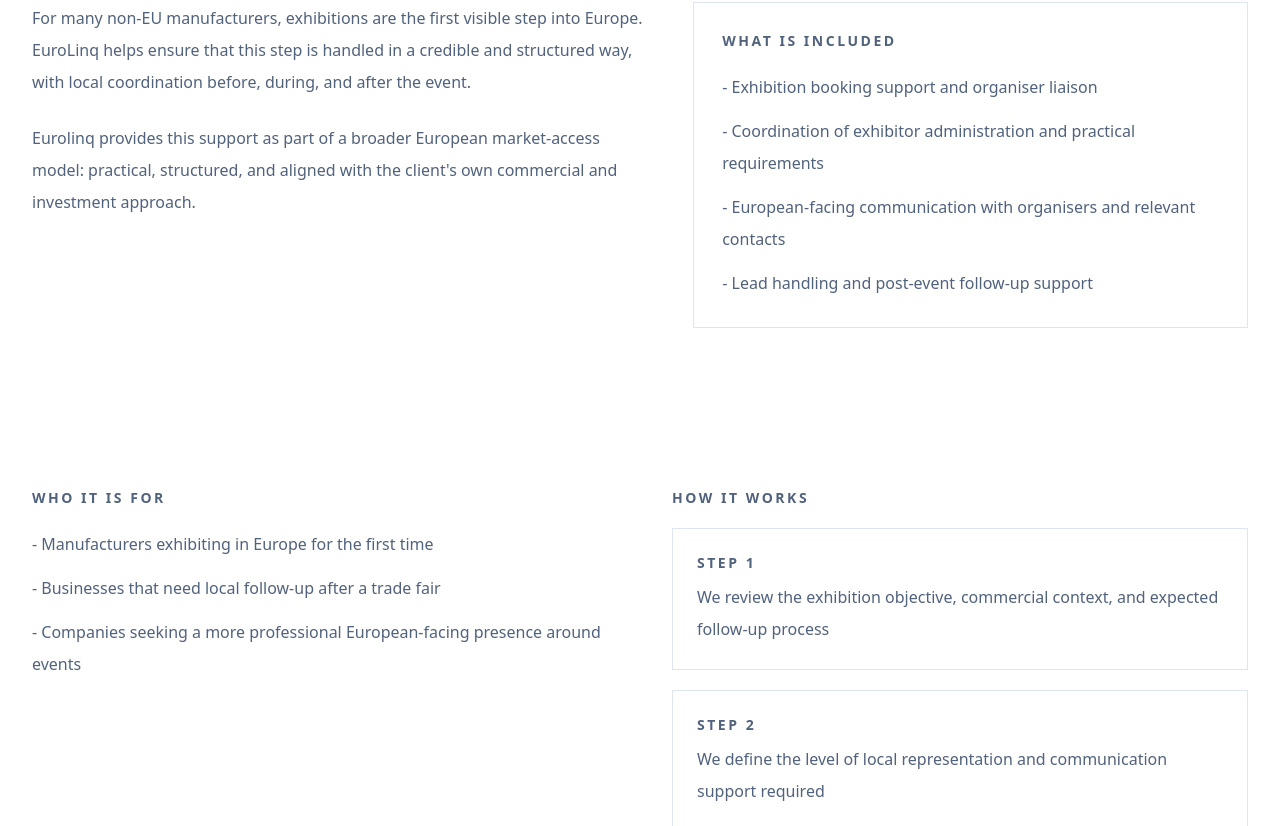
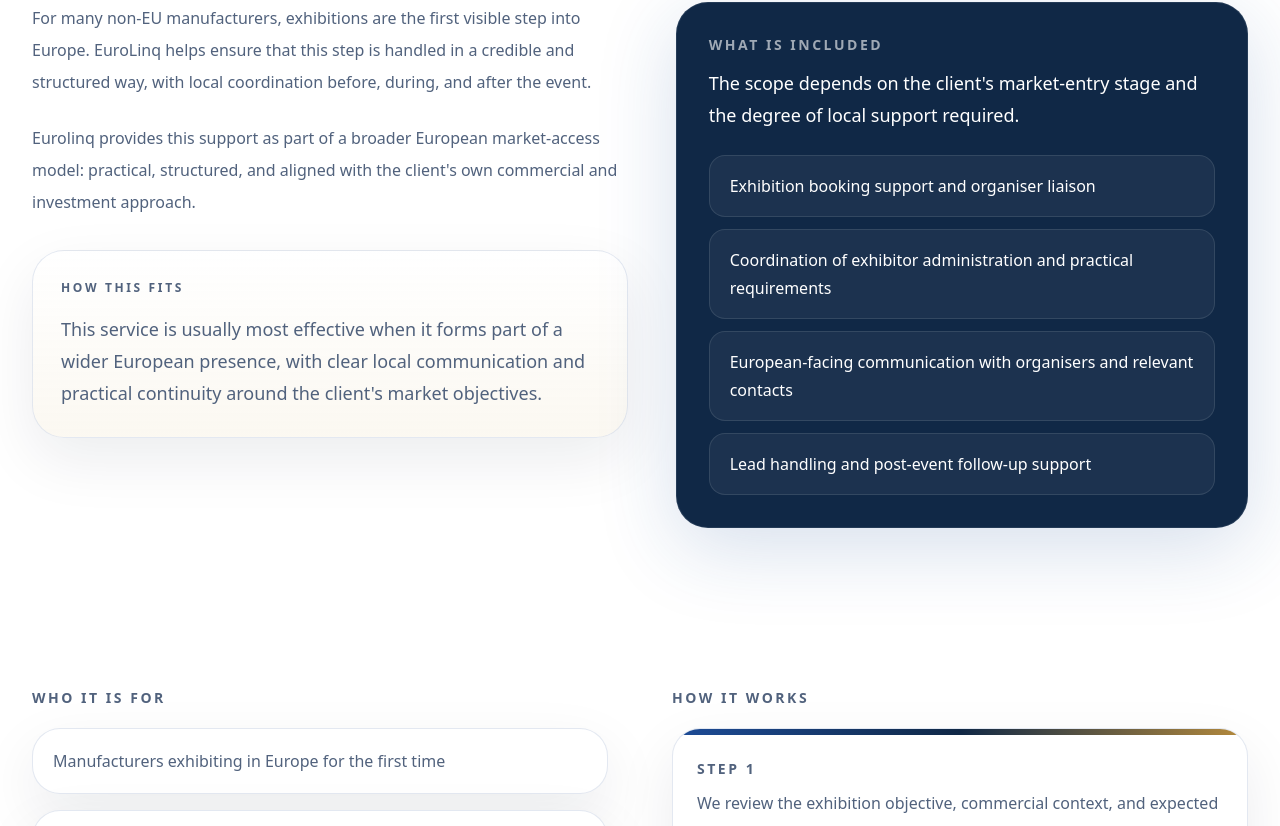
Before and after one commit to davimont62-maker/eurogateway-partners, a Next.js app: page /exhibition-representation in a window 1280 px wide. Shown: the part 574-1400 px from the top of the page. Built offline with nearby package versions, Linux system fonts and the light colour scheme.

Commit message:
Refine about and service detail pages

```diff
--- a/app/about/page.tsx
+++ b/app/about/page.tsx
@@ -20,24 +20,35 @@
       />
 
       <section className="section-space">
-        <div className="container-shell grid gap-12 lg:grid-cols-[1.1fr_0.9fr]">
+        <div className="container-shell grid gap-12 lg:grid-cols-[1.05fr_0.95fr]">
+          <div className="space-y-8">
             <div className="prose-copy space-y-6">
               <p>
-              Our role is to help clients build a European presence that reflects their commercial
-              objectives, route-to-market priorities, and intended level of investment. That may
-              involve representation, contact-point support, sales coordination, exhibition support,
-              or operational follow-through.
+                Our role is to help clients build a European presence that reflects their
+                commercial objectives, route-to-market priorities, and intended level of
+                investment. That may involve representation, contact-point support, sales
+                coordination, exhibition support, or operational follow-through.
               </p>
               <p>
-              The central principle is flexibility. Some clients are testing the market. Some need
-              a stronger local commercial interface. Others require a broader support model that
-              creates continuity across buyers, organisers, distributors, logistics providers, and
-              documentation workstreams.
+                The central principle is flexibility. Some clients are testing the market. Some
+                need a stronger local commercial interface. Others require a broader support model
+                that creates continuity across buyers, organisers, distributors, logistics
+                providers, and documentation workstreams.
               </p>
               <p>
-              In each case, Eurolinq&apos;s value lies in acting as a trusted intermediary between the
-              client company and the European market.
+                In each case, Eurolinq&apos;s value lies in acting as a trusted intermediary between
+                the client company and the European market.
               </p>
+            </div>
+
+            <div className="rounded-[2rem] border border-line/70 bg-[linear-gradient(180deg,rgba(255,255,255,0.98),rgba(244,235,215,0.38))] p-7 shadow-soft">
+              <p className="eyebrow">What this means in practice</p>
+              <p className="mt-4 text-lg leading-8 text-slate">
+                We do not force clients into a standard setup. We help define an appropriate level
+                of presence, communication, and coordination based on what the European market is
+                likely to expect and what the client is genuinely ready to support.
+              </p>
+            </div>
           </div>
 
           <div className="overflow-hidden rounded-3xl border border-line/70 bg-[linear-gradient(160deg,rgba(16,40,70,0.97),rgba(29,76,152,0.88))] p-8 text-white shadow-glow">
@@ -53,6 +64,47 @@
         </div>
       </section>
 
+      <section className="section-space bg-[linear-gradient(180deg,rgba(255,255,255,0.98),rgba(236,242,249,0.64),rgba(255,255,255,0.98))]">
+        <div className="container-shell grid gap-10 lg:grid-cols-[0.9fr_1.1fr]">
+          <div>
+            <p className="eyebrow">How we position our role</p>
+            <h2 className="mt-4 text-3xl font-semibold tracking-[-0.05em] text-ink sm:text-4xl">
+              A local intermediary role designed around trust, clarity, and continuity.
+            </h2>
+          </div>
+          <div className="grid gap-6 sm:grid-cols-2">
+            <div className="rounded-[2rem] border border-line/70 bg-white p-6 shadow-soft">
+              <p className="text-xl font-semibold tracking-[-0.03em] text-ink">Gateway</p>
+              <p className="mt-3 text-base leading-8 text-slate">
+                A more credible route into European conversations, relationships, and practical
+                market-entry activity.
+              </p>
+            </div>
+            <div className="rounded-[2rem] border border-line/70 bg-white p-6 shadow-soft">
+              <p className="text-xl font-semibold tracking-[-0.03em] text-ink">Communication interface</p>
+              <p className="mt-3 text-base leading-8 text-slate">
+                A local layer that helps make communication more responsive, structured, and easier
+                for European counterparties.
+              </p>
+            </div>
+            <div className="rounded-[2rem] border border-line/70 bg-white p-6 shadow-soft">
+              <p className="text-xl font-semibold tracking-[-0.03em] text-ink">Commercial bridge</p>
+              <p className="mt-3 text-base leading-8 text-slate">
+                A practical bridge between overseas manufacturers and the buyers, partners, and
+                service providers they need to engage in Europe.
+              </p>
+            </div>
+            <div className="rounded-[2rem] border border-line/70 bg-white p-6 shadow-soft">
+              <p className="text-xl font-semibold tracking-[-0.03em] text-ink">Scalable support</p>
+              <p className="mt-3 text-base leading-8 text-slate">
+                A model that can stay light and targeted or become broader as the client&apos;s
+                objectives and investment level develop.
+              </p>
+            </div>
+          </div>
+        </div>
+      </section>
+
       <CTASection
         title="Discuss the right European support model for your business"
         description="We can help define an approach that fits your market targets, your pace of entry, and the level of local presence you want to establish."
--- a/components/service-page.tsx
+++ b/components/service-page.tsx
@@ -8,22 +8,46 @@
       <PageHero eyebrow="Service" title={service.title} description={service.excerpt} />
 
       <section className="section-space">
-        <div className="container-shell grid gap-12 lg:grid-cols-[1.05fr_0.95fr]">
-          <div className="prose-copy space-y-6">
-            <p>{service.intro}</p>
-            <p>
-              Eurolinq provides this support as part of a broader European market-access model:
-              practical, structured, and aligned with the client&apos;s own commercial and investment
-              approach.
-            </p>
+        <div className="container-shell grid gap-12 lg:grid-cols-[1.02fr_0.98fr]">
+          <div className="space-y-8">
+            <div className="prose-copy space-y-6">
+              <p>{service.intro}</p>
+              <p>
+                Eurolinq provides this support as part of a broader European market-access model:
+                practical, structured, and aligned with the client&apos;s own commercial and
+                investment approach.
+              </p>
+            </div>
+
+            <div className="rounded-[2rem] border border-line/70 bg-[linear-gradient(180deg,rgba(255,255,255,0.98),rgba(244,235,215,0.34))] p-7 shadow-soft">
+              <p className="eyebrow">How this fits</p>
+              <p className="mt-4 text-lg leading-8 text-slate">
+                This service is usually most effective when it forms part of a wider European
+                presence, with clear local communication and practical continuity around the
+                client&apos;s market objectives.
+              </p>
+            </div>
           </div>
 
-          <div className="space-y-8">
-            <div className="card-surface p-7">
-              <p className="text-sm font-semibold uppercase tracking-[0.18em] text-slate">What is included</p>
-              <ul className="mt-5 space-y-3 text-base leading-8 text-slate">
+          <div className="overflow-hidden rounded-[2rem] border border-line/10 bg-panel p-8 text-white shadow-glow">
+            <div className="space-y-6">
+              <div>
+                <p className="text-sm font-semibold uppercase tracking-[0.18em] text-white/60">
+                  What is included
+                </p>
+                <p className="mt-3 text-lg leading-8 text-white/78">
+                  The scope depends on the client&apos;s market-entry stage and the degree of local
+                  support required.
+                </p>
+              </div>
+              <ul className="grid gap-3">
                 {service.included.map((item) => (
-                  <li key={item}>- {item}</li>
+                  <li
+                    key={item}
+                    className="rounded-2xl border border-white/10 bg-white/5 px-5 py-4 text-base leading-7 text-white/82"
+                  >
+                    {item}
+                  </li>
                 ))}
               </ul>
             </div>
@@ -35,9 +59,14 @@
         <div className="container-shell grid gap-16 py-16 lg:grid-cols-2">
           <div>
             <p className="text-sm font-semibold uppercase tracking-[0.18em] text-slate">Who it is for</p>
-            <ul className="mt-5 space-y-3 text-base leading-8 text-slate">
+            <ul className="mt-5 grid gap-4">
               {service.forWho.map((item) => (
-                <li key={item}>- {item}</li>
+                <li
+                  key={item}
+                  className="rounded-[1.75rem] border border-line/70 bg-white px-5 py-4 text-base leading-8 text-slate shadow-soft"
+                >
+                  {item}
+                </li>
               ))}
             </ul>
           </div>
@@ -45,11 +74,17 @@
             <p className="text-sm font-semibold uppercase tracking-[0.18em] text-slate">How it works</p>
             <ol className="mt-5 space-y-5">
               {service.howItWorks.map((item, index) => (
-                <li key={item} className="card-surface p-6">
+                <li
+                  key={item}
+                  className="overflow-hidden rounded-[1.75rem] border border-line/70 bg-white shadow-soft"
+                >
+                  <div className="h-1.5 w-full bg-gradient-to-r from-accent via-panel to-gold" />
+                  <div className="p-6">
                   <p className="text-sm font-semibold uppercase tracking-[0.18em] text-slate">
                     Step {index + 1}
                   </p>
                   <p className="mt-2 text-base leading-8 text-slate">{item}</p>
+                  </div>
                 </li>
               ))}
             </ol>
```
Lines whose indentation alone changed are shown as unchanged.
